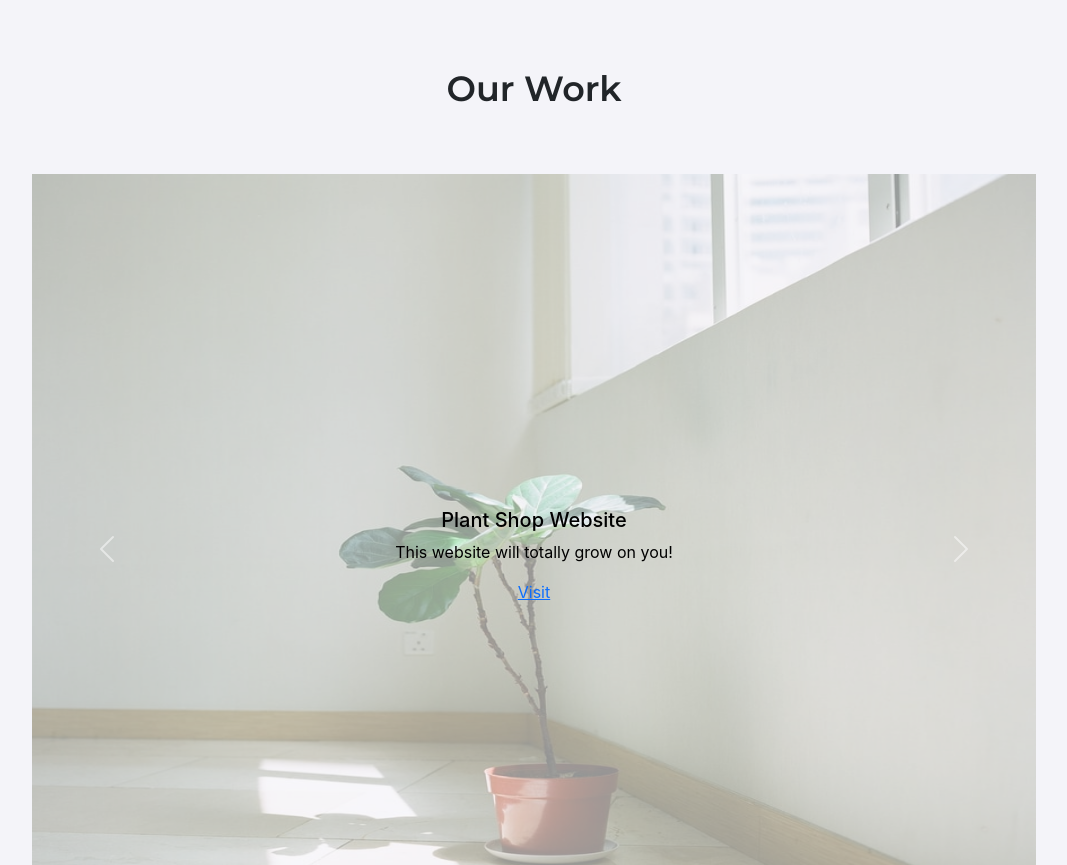
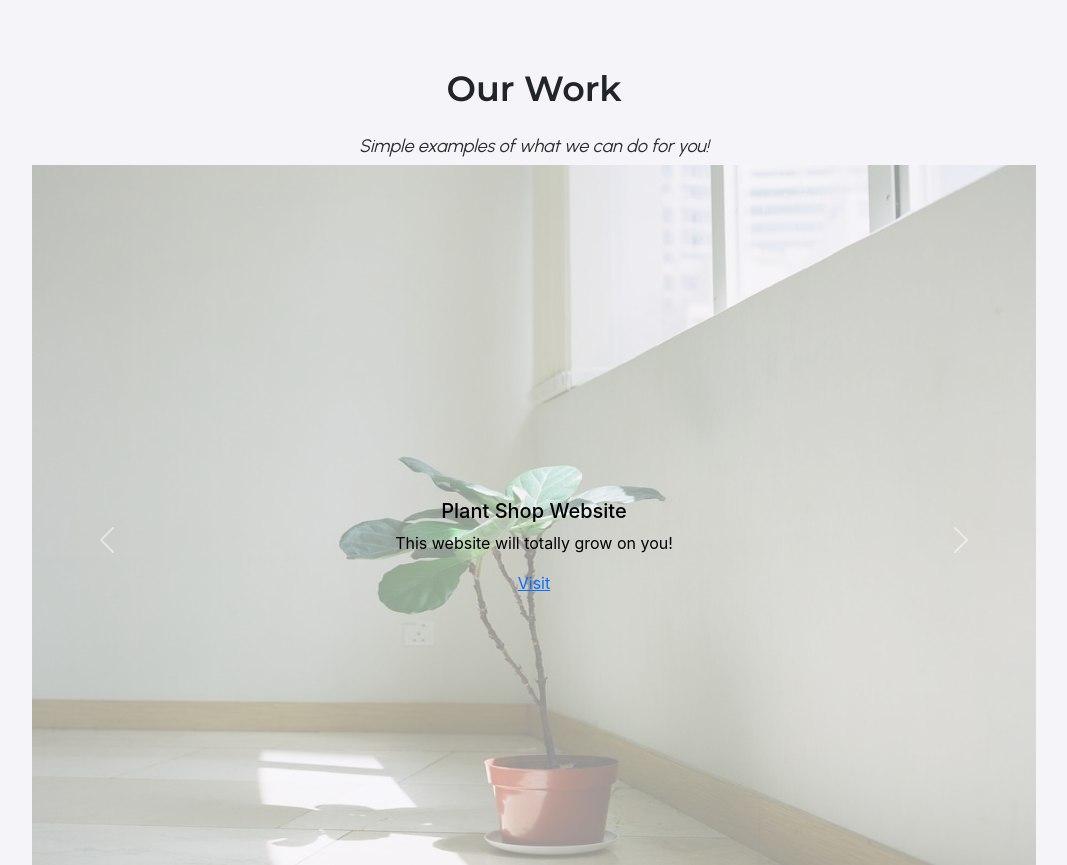
Before and after one commit to melissabarrerafarias/freelanced-company, a React (Create React App) app: page / in a window 1280 px wide. Shown: the part 1660-2525 px from the top of the page, without its empty margins (106-1173 px from the left). Built offline with nearby package versions, Linux system fonts and the light colour scheme.

Commit message:
added evergreen cleaning

```diff
--- a/src/landing-page.css
+++ b/src/landing-page.css
@@ -106,6 +106,16 @@ body, html {
 }
 
 /* work examples section */
+.simple-examples {
+    font-family: 'Urbanist', sans-serif;
+    font-style: oblique;
+    font-size: 18px;
+    color: rgb(44, 44, 44)
+}
+
+#work {
+    margin-bottom: 2%;
+}
 
 #carouselExampleCaptions {
     width: 60%;
@@ -391,6 +401,10 @@ body, html {
         margin-bottom: 0%;
     }
 
+    .simple-examples {
+        font-size: 14px;
+    }
+
     .offer-icons {
         font-size: 40px;
         margin-top: 5%;
--- a/src/pages/LandingPage.js
+++ b/src/pages/LandingPage.js
@@ -47,7 +47,9 @@ function LandingPage() {
             </div>
 
             {/* our work section with carousel*/}
-            <h1 className="landing-page-headings text-center">Our Work</h1>
+            <h1 id="work" className="landing-page-headings text-center">Our Work</h1>
+            <h4 className="text-center simple-examples">Simple examples of what we can do for you!</h4>
+
             <div className="container-fluid d-flex justify-content-center">
 
                 <div id="carouselExampleCaptions" class="carousel slide" data-bs-ride="carousel">
@@ -61,8 +63,8 @@ function LandingPage() {
                             <img src={cleaningService} class="d-block w-100 example-images" alt="..."></img>
                             <div class="carousel-caption">
                                 <h5>Cleaning Service Website</h5>
-                                <p>A simple and "clean" look!</p>
-                                <a href="">Visit</a>
+                                <p>A "clean" look!</p>
+                                <a href="http://evergreen-clean.herokuapp.com/">Visit</a>
                             </div>
                         </div>
                         <div class="carousel-item">
```
